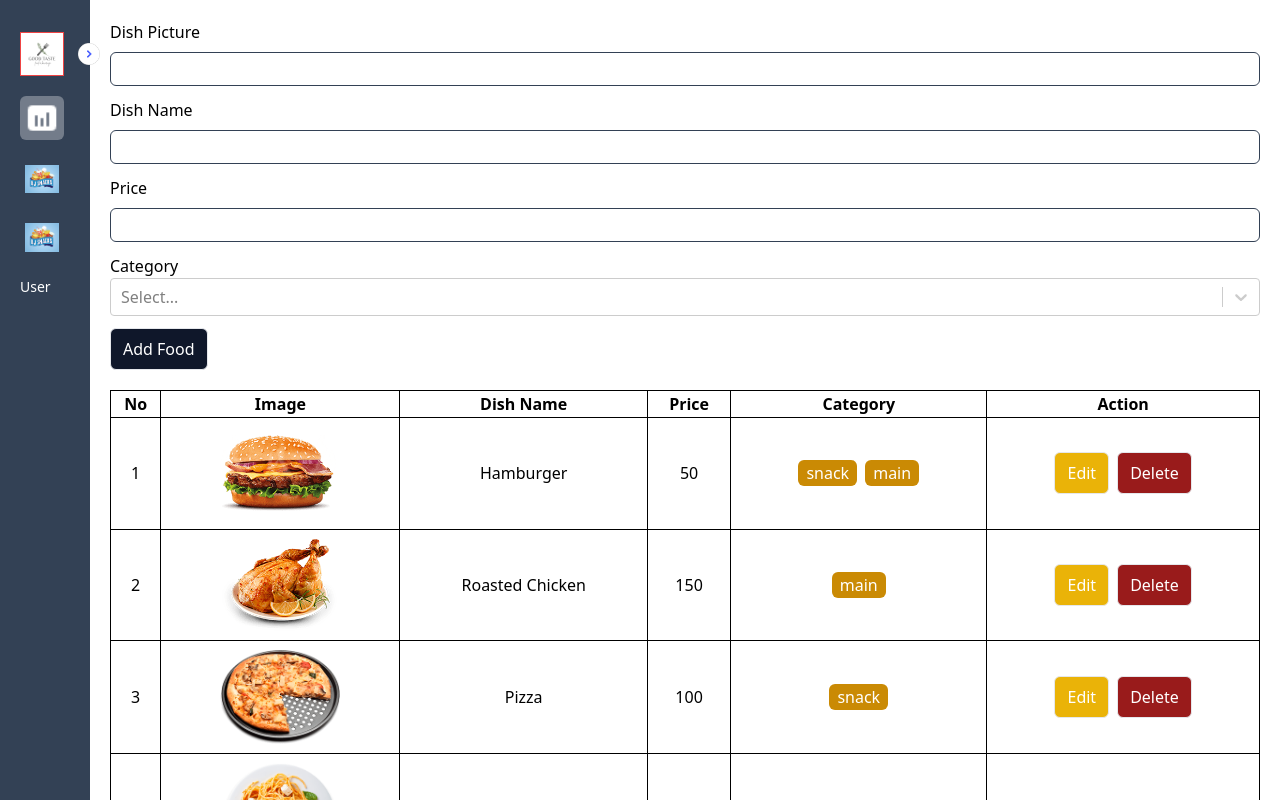
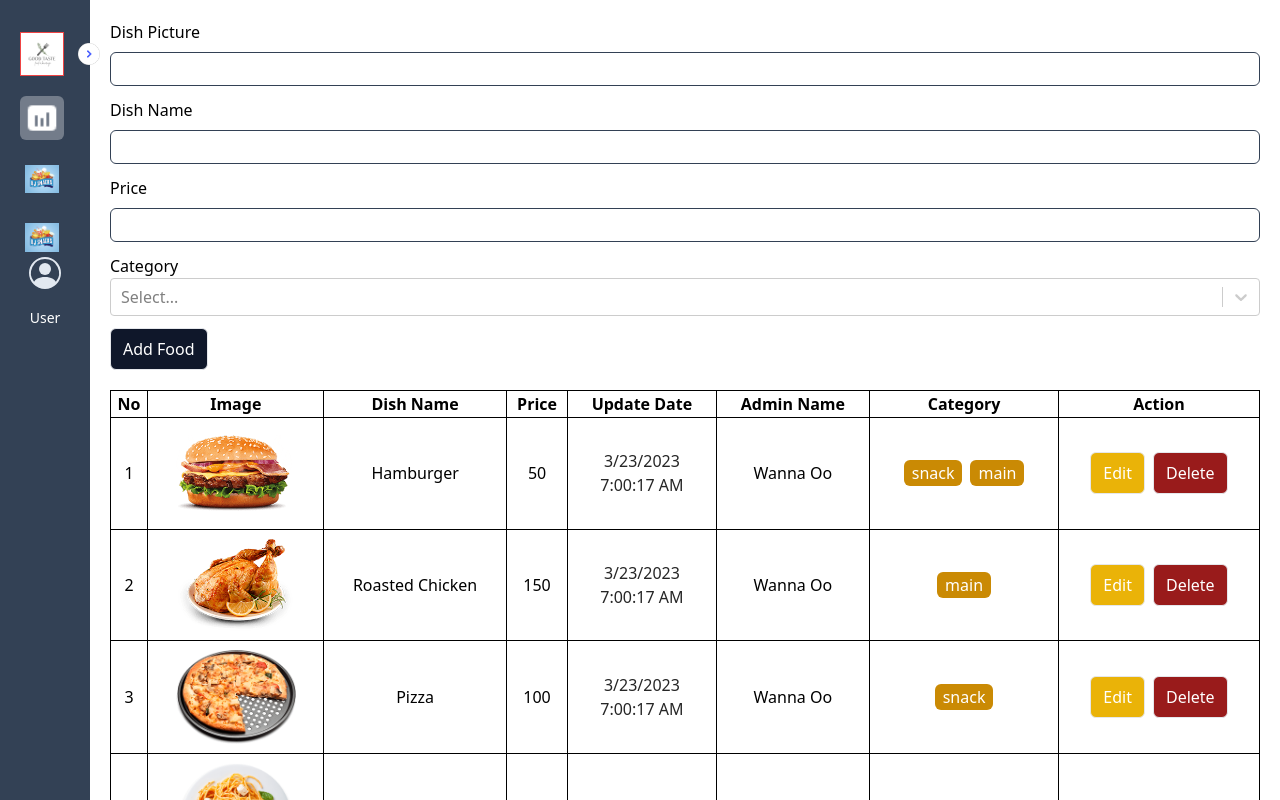
Before and after one commit to WunnaO/menu-kms, a React (Vite) app: page /admin in a window 1280 px wide. Built offline with nearby package versions, Linux system fonts and the light colour scheme.

Commit message:
add login button

```diff
--- /dev/null
+++ b/src/Context/LoginCheckProvide.jsx
@@ -0,0 +1,15 @@
+import React, { createContext, useState } from "react";
+import { Admin } from "../data/userEmail";
+
+export const LoginCheckContext = createContext();
+
+const LoginCheckProvide = ({ children }) => {
+  const [userEmail, setUserEmail] = useState(Admin);
+  return (
+    <LoginCheckContext.Provider value={{ userEmail, setUserEmail }}>
+      {children}
+    </LoginCheckContext.Provider>
+  );
+};
+
+export default LoginCheckProvide;
--- a/src/components/DishTable/TableRow.jsx
+++ b/src/components/DishTable/TableRow.jsx
@@ -26,6 +26,31 @@ const TableRow = ({ item, index }) => {
     setIsEdit({ id: "", edit: false });
     setEditDish();
   };
+
+  const date = new Date();
+
+  const defaultDate = date.toLocaleDateString();
+  const UpDate = date.toLocaleDateString();
+
+  const defaultTime = date.toLocaleTimeString("en-US", {
+    hour: "numeric",
+    minute: "numeric",
+    second: "numeric",
+    hour12: true,
+  });
+  const UpTime = date.toLocaleTimeString("en-US", {
+    hour: "numeric",
+    minute: "numeric",
+    second: "numeric",
+    hour12: true,
+  });
+
+  console.log(date);
+  // console.log(defaultDate);
+  // console.log(UpDate);
+  console.log(defaultTime);
+  // console.log(UpTime);
+
   return (
     <tr>
       <td>{index + 1}</td>
@@ -71,6 +96,13 @@ const TableRow = ({ item, index }) => {
         )}
       </td>
       <td>
+        <div className="text-neutral-800">
+          <div>{defaultDate}</div>
+          <div>{defaultTime}</div>
+        </div>
+      </td>
+      <td>Wanna Oo</td>
+      <td>
         {isEdit.id == item.id && isEdit.edit ? (
           <EditCategorySelect
             propName="category"
--- a/src/components/DishTable/index.jsx
+++ b/src/components/DishTable/index.jsx
@@ -12,6 +12,8 @@ const DishTable = () => {
           <th>Image</th>
           <th>Dish Name</th>
           <th>Price</th>
+          <th>Update Date</th>
+          <th>Admin Name</th>
           <th>Category</th>
           <th>Action</th>
         </thead>
--- a/src/components/SideBar/index.jsx
+++ b/src/components/SideBar/index.jsx
@@ -1,6 +1,7 @@
 import React, { memo, useState } from "react";
 import { MenuData } from "../../data/menuData";
 import MenuItem from "./MenuItem";
+import { BsPersonCircle } from "react-icons/bs";
 import { Link, useLocation, useNavigate } from "react-router-dom";
 
 const SideBar = ({ menus }) => {
@@ -15,6 +16,7 @@ const SideBar = ({ menus }) => {
         isOpen ? "w-[230px]" : "w-[90px]"
       } h-screen bg-slate-700 pt-8 px-5 transition-[width] ease-[cubic-bezier(0.55, 0.67, 0.23, 0.92)]`}
     >
+      <div className="flex flex-col justify-between">
         <div className="flex flex-col gap-5">
           <div className="flex relative items-center">
             <img
@@ -41,9 +43,21 @@ const SideBar = ({ menus }) => {
             menus.map((menu) => (
               <MenuItem menu={menu} key={menu.id} isOpen={isOpen} />
             ))}
+        </div>
+
+        <div className="bottom-0 gap-4 flex flex-col">
+          <div>
+            <BsPersonCircle
+              size={32}
+              className="text-slate-200 cursor-pointer items-center w-[100%]"
+            ></BsPersonCircle>
+          </div>
+          <div className="text-center">
             <Link to={current ? "/" : "/admin"} className=" text-sm text-white">
               {current ? "User" : "Admin"}
             </Link>
+          </div>
+        </div>
       </div>
     </div>
   );
--- /dev/null
+++ b/src/data/userEmail.js
@@ -0,0 +1,17 @@
+export const Admin = [
+  {
+    name: "Wanna Oo",
+    email: "wunnaoo18@gmail.com",
+    Password: "10*8888",
+  },
+  {
+    name: "WWA",
+    email: "wwa18@gmail.com",
+    Password: "10*9999",
+  },
+  {
+    name: "WNO",
+    email: "WNO18@gmail.com",
+    Password: "10*1111",
+  },
+];
--- a/src/main.jsx
+++ b/src/main.jsx
@@ -6,12 +6,15 @@ import "./css/output.css";
 import MenuProvider from "./Context/MenuProvider";
 import DishDataProvider from "./Context/DishDataProvider";
 import CategoryProvider from "./Context/CategoryProvider";
+import LoginCheckProvide from "./Context/LoginCheckProvide";
 
 ReactDOM.createRoot(document.getElementById("root")).render(
   <MenuProvider>
     <DishDataProvider>
       <CategoryProvider>
+        <LoginCheckProvide>
           <App />
+        </LoginCheckProvide>
       </CategoryProvider>
     </DishDataProvider>
   </MenuProvider>
--- a/src/page/Admin/Category/index.jsx
+++ b/src/page/Admin/Category/index.jsx
@@ -16,7 +16,6 @@ const Category = () => {
   }, []);
   return (
     <div>
-      Category
       <Form />
       <div className="mt-5">
         <CategoryTable />
```
Lines whose indentation alone changed are shown as unchanged.
